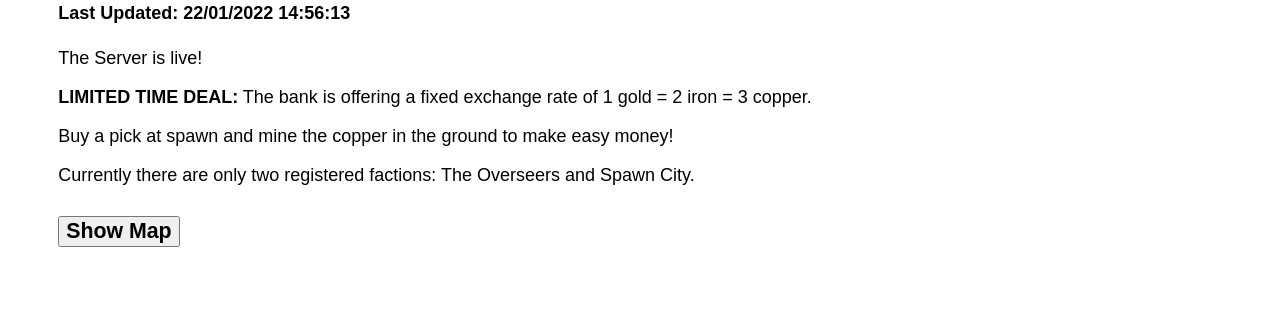
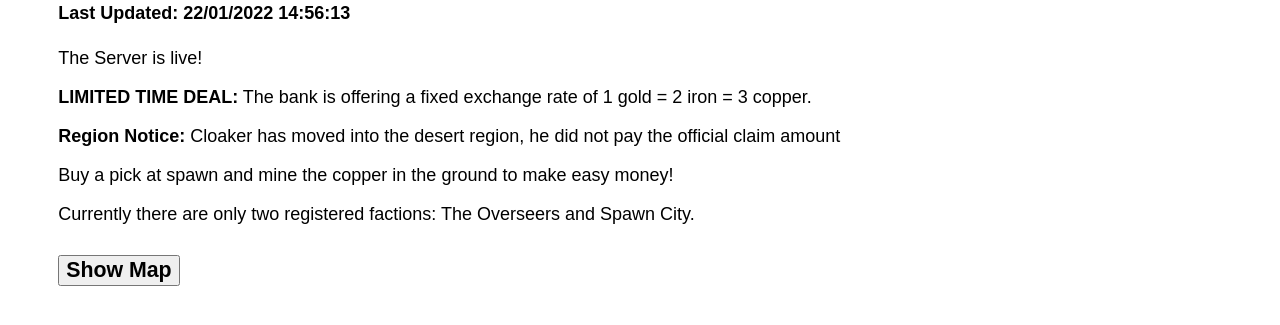
Before and after one commit to angusbarnes/turflove-website, a plain HTML site: page index.html in a window 1280 px wide. Shown: the part 319-644 px from the top of the page. Drawn offline with Linux system fonts and the light colour scheme.

Commit message:
Update index.html

```diff
--- a/index.html
+++ b/index.html
@@ -20,6 +20,7 @@
         <h4>Last Updated: 22/01/2022 14:56:13</h5>
         <p >The Server is live!</p>
         <p> <b>LIMITED TIME DEAL:</b> The bank is offering a fixed exchange rate of 1 gold = 2 iron = 3 copper. </p>
+        <p> <b>Region Notice:</b> Cloaker has moved into the desert region, he did not pay the official claim amount </p>
         <p > Buy a pick at spawn and mine the copper in the ground to make easy money!
         </p>
         <p style="padding-bottom: 1%;">Currently there are only two registered factions:
```
